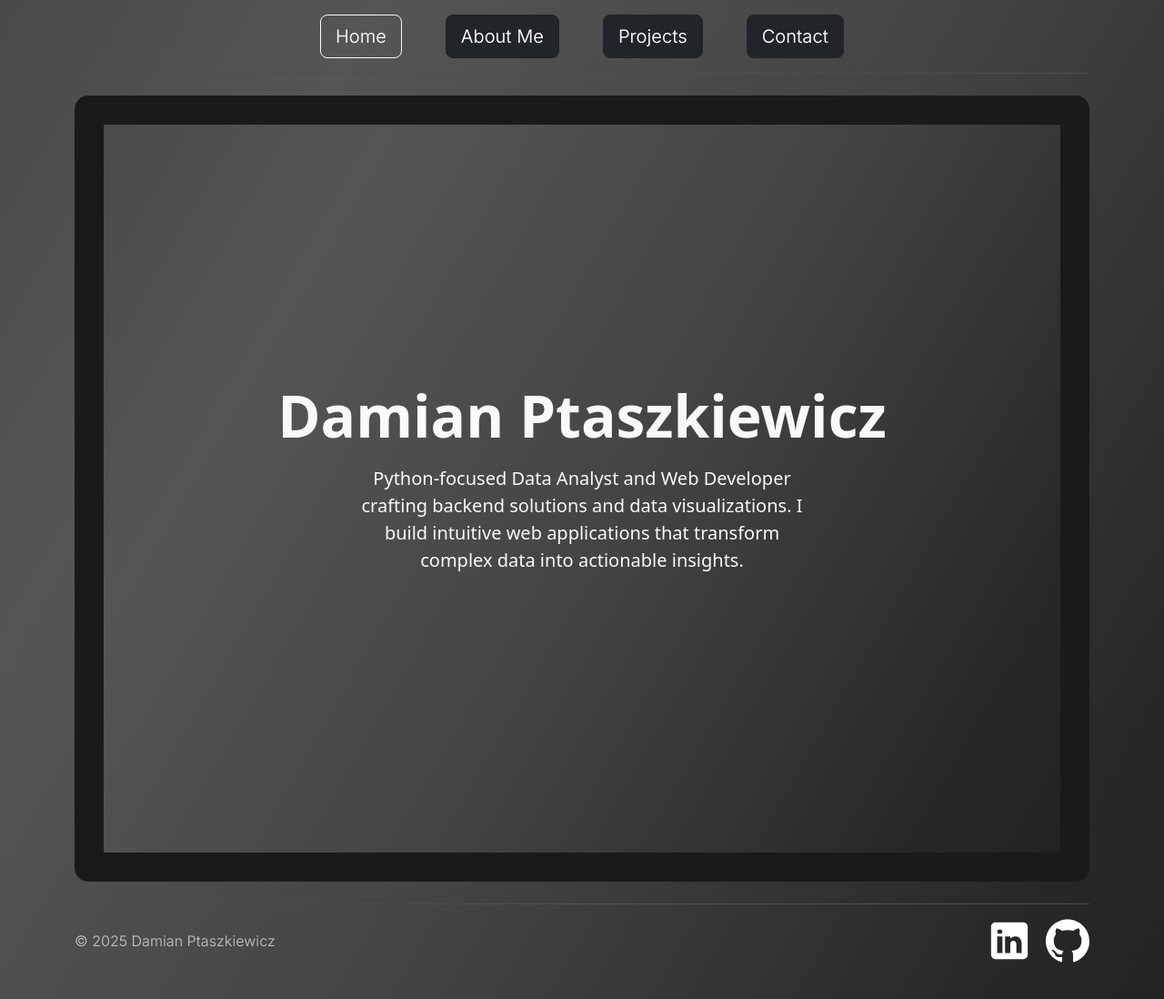
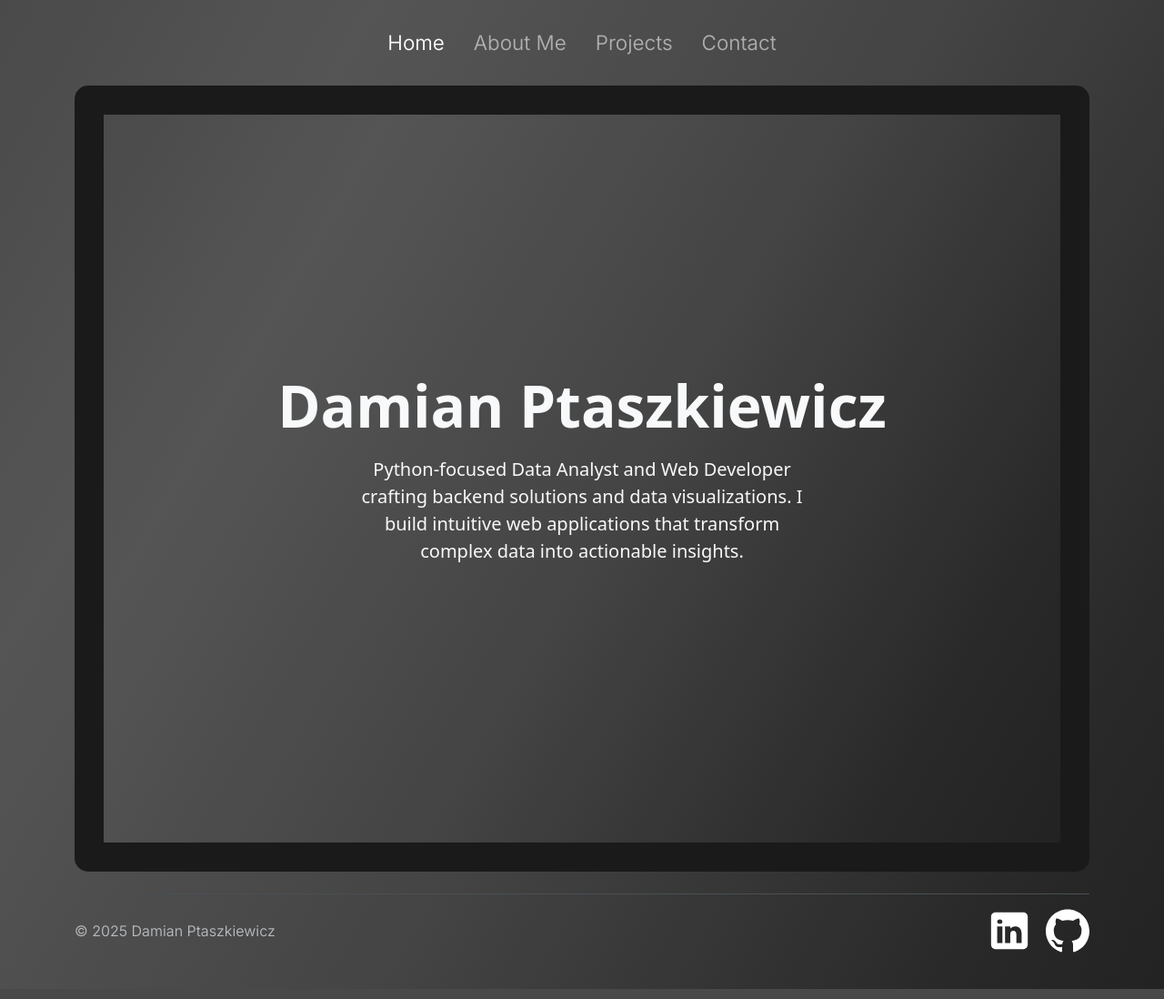
Before and after one commit to CreaTKeW/Portfolio_website, a Flask app: page / in a window 1280 px wide. Shown: the whole page at 91% size. Run offline with Flask 3, Linux system fonts and the light colour scheme.

Commit message:
Update content and navbar

```diff
--- a/app/static/css/style.css
+++ b/app/static/css/style.css
@@ -116,3 +116,19 @@ body.gradient-background {
     transition: opacity 0.35s ease-in, max-height 0.35s ease-in, visibility 0s linear 0s, margin-top 0.35s ease-in;
     margin-top: 1rem;
 }
+
+.navbar-nav .nav-link {
+    font-size: 1.4rem;
+    padding-top: 1.4rem;
+    padding-bottom: 1.4rem;
+}
+
+.navbar-dark .navbar-nav .nav-link.active{
+    color: #ffffff !important;
+    /* font-weight: bold; */
+}
+
+img {
+  max-width: 100%;
+  height: auto;
+}
--- a/app/templates/base.html
+++ b/app/templates/base.html
@@ -17,19 +17,29 @@
   <div id="sticky-navbar-wrapper" class="sticky-top">
     <div class="container">
       <div id="sticky-navbar-container">
-        <header id="main-header" class="d-flex flex-wrap justify-content-center py-3 border-bottom navbar-slide-down">
-           <ul class="nav justify-content-center">
-            <li class="nav-item"><a href="{{ url_for('home') }}" class="btn btn-outline-light btn-lg mx-4 inter-font">Home</a></li>
-            <li class="nav-item"><a href="{{ url_for('about') }}" class="btn btn-dark btn-lg mx-4 inter-font">About Me</a></li>
-            <li class="nav-item"><a href="{{ url_for('projects') }}" class="btn btn-dark btn-lg mx-4 inter-font">Projects</a></li>
-            <li class="nav-item"><a href="{{ url_for('contact') }}" class="btn btn-dark btn-lg mx-4 inter-font">Contact</a></li>
-          </ul>
-        </header>
-     </div>
+        <nav id="main-header" class="navbar navbar-expand-lg navbar-dark navbar-slide-down">
+          <div class="container-fluid">
+
+            <button class="navbar-toggler" type="button" data-bs-toggle="collapse" data-bs-target="#navbarNav" aria-controls="navbarNav" aria-expanded="false" aria-label="Toggle navigation">
+              <span class="navbar-toggler-icon"></span>
+            </button>
+
+            <div class="collapse navbar-collapse justify-content-center" id="navbarNav">
+              <ul class="navbar-nav">
+                <li class="nav-item"><a class="nav-link mx-2 inter-font {% if request.endpoint == 'home' %}active{% endif %}" href="{{ url_for('home') }}" {% if request.endpoint == 'home' %}aria-current="page"{% endif %}>Home</a></li>
+                <li class="nav-item"><a class="nav-link mx-2 inter-font {% if request.endpoint == 'about' %}active{% endif %}" href="{{ url_for('about') }}" {% if request.endpoint == 'about' %}aria-current="page"{% endif %}>About Me</a></li>
+                <li class="nav-item"><a class="nav-link mx-2 inter-font {% if request.endpoint == 'projects' %}active{% endif %}" href="{{ url_for('projects') }}" {% if request.endpoint == 'projects' %}aria-current="page"{% endif %}>Projects</a></li>
+                <li class="nav-item"><a class="nav-link mx-2 inter-font {% if request.endpoint == 'contact' %}active{% endif %}" href="{{ url_for('contact') }}" {% if request.endpoint == 'contact' %}aria-current="page"{% endif %}>Contact</a></li>
+              </ul>
+            </div>
+
+            </div>
+        </nav>
+        </div>
+    </div>
   </div>
-</div>
 
-<div class="container mt-4">  <div class="content-background">{% block content %}{% endblock %}</div>
+<div class="container">  <div class="content-background">{% block content %}{% endblock %}</div>
 </div>
 
   <div class="container">
--- a/requirements.txt
+++ b/requirements.txt
@@ -6,6 +6,7 @@ colorama==0.4.6
 dnspython==2.7.0
 email_validator==2.2.0
 Flask==3.1.0
+Flask-Mail==0.10.0
 Flask-WTF==1.2.2
 idna==3.10
 itsdangerous==2.2.0
```
Also changed, not shown: app/templates/about.html (+6 -22 lines), app/templates/projects.html (+8 -9 lines), 1 other file.
